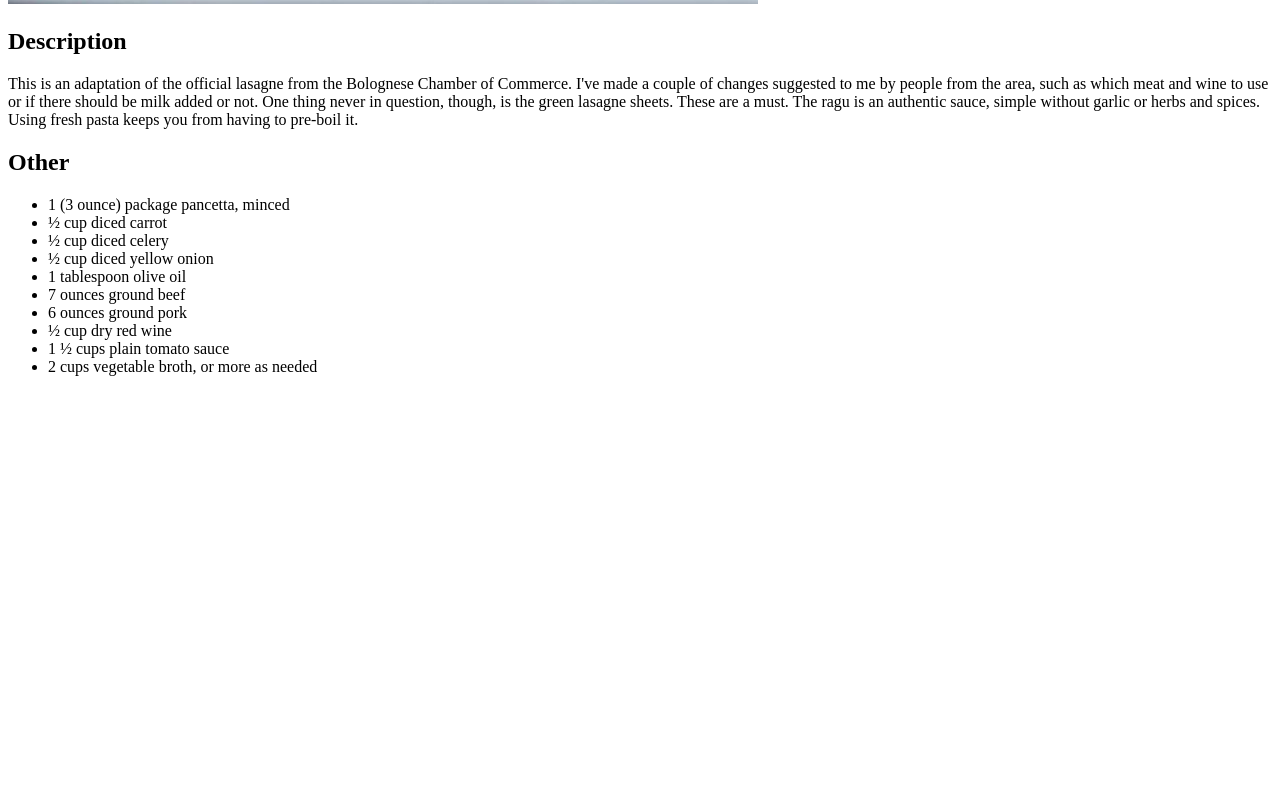
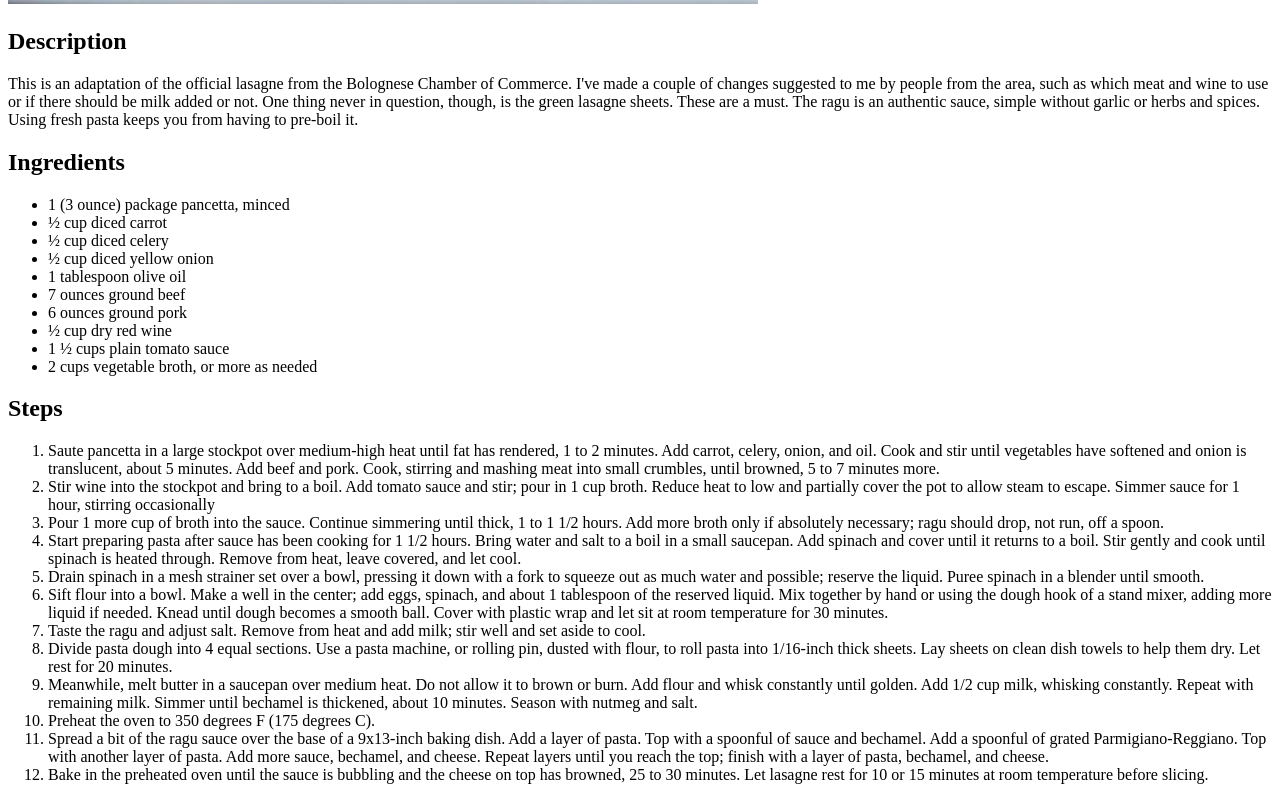
Before and after one commit to rasmusleth/odin-recipes, a plain HTML site: page recipes/lasagna.html in a window 1280 px wide. Shown: the part 827-1627 px from the top of the page. Before the commit the page ends 1219 px from the top, so only its background shows below. Drawn offline with Linux system fonts and the light colour scheme.

Commit message:
Add steps instructions to lasagne page

```diff
--- a/recipes/lasagna.html
+++ b/recipes/lasagna.html
@@ -15,7 +15,7 @@
     suggested to me by people from the area, such as which meat and wine to use or if there should be milk added or not.
     One thing never in question, though, is the green lasagne sheets. These are a must. The ragu is an authentic sauce,
     simple without garlic or herbs and spices. Using fresh pasta keeps you from having to pre-boil it.</p>
-  <h2>Other</h2>
+  <h2>Ingredients</h2>
   <ul>
     <li>1 (3 ounce) package pancetta, minced</li>
     <li>½ cup diced carrot</li>
@@ -28,6 +28,37 @@
     <li>1 ½ cups plain tomato sauce</li>
     <li>2 cups vegetable broth, or more as needed</li>
   </ul>
+  <h2>Steps</h2>
+  <ol>
+    <li>Saute pancetta in a large stockpot over medium-high heat until fat has rendered, 1 to 2 minutes. Add carrot,
+      celery, onion, and oil. Cook and stir until vegetables have softened and onion is translucent, about 5 minutes.
+      Add beef and pork. Cook, stirring and mashing meat into small crumbles, until browned, 5 to 7 minutes more.</li>
+    <li>Stir wine into the stockpot and bring to a boil. Add tomato sauce and stir; pour in 1 cup broth. Reduce heat to
+      low and partially cover the pot to allow steam to escape. Simmer sauce for 1 hour, stirring occasionally</li>
+    <li>Pour 1 more cup of broth into the sauce. Continue simmering until thick, 1 to 1 1/2 hours. Add more broth only
+      if absolutely necessary; ragu should drop, not run, off a spoon.</li>
+    <li>Start preparing pasta after sauce has been cooking for 1 1/2 hours. Bring water and salt to a boil in a small
+      saucepan. Add spinach and cover until it returns to a boil. Stir gently and cook until spinach is heated through.
+      Remove from heat, leave covered, and let cool.</li>
+    <li>Drain spinach in a mesh strainer set over a bowl, pressing it down with a fork to squeeze out as much water and
+      possible; reserve the liquid. Puree spinach in a blender until smooth.</li>
+    <li>Sift flour into a bowl. Make a well in the center; add eggs, spinach, and about 1 tablespoon of the reserved
+      liquid. Mix together by hand or using the dough hook of a stand mixer, adding more liquid if needed. Knead until
+      dough becomes a smooth ball. Cover with plastic wrap and let sit at room temperature for 30 minutes.</li>
+    <li>Taste the ragu and adjust salt. Remove from heat and add milk; stir well and set aside to cool.</li>
+    <li>Divide pasta dough into 4 equal sections. Use a pasta machine, or rolling pin, dusted with flour, to roll pasta
+      into 1/16-inch thick sheets. Lay sheets on clean dish towels to help them dry. Let rest for 20 minutes.</li>
+    <li>Meanwhile, melt butter in a saucepan over medium heat. Do not allow it to brown or burn. Add flour and whisk
+      constantly until golden. Add 1/2 cup milk, whisking constantly. Repeat with remaining milk. Simmer until bechamel
+      is thickened, about 10 minutes. Season with nutmeg and salt.</li>
+    <li>Preheat the oven to 350 degrees F (175 degrees C).</li>
+    <li>Spread a bit of the ragu sauce over the base of a 9x13-inch baking dish. Add a layer of pasta. Top with a
+      spoonful of sauce and bechamel. Add a spoonful of grated Parmigiano-Reggiano. Top with another layer of pasta. Add
+      more sauce, bechamel, and cheese. Repeat layers until you reach the top; finish with a layer of pasta, bechamel,
+      and cheese.</li>
+    <li>Bake in the preheated oven until the sauce is bubbling and the cheese on top has browned, 25 to 30 minutes. Let
+      lasagne rest for 10 or 15 minutes at room temperature before slicing.</li>
+  </ol>
 </body>
 
 </html>
```
